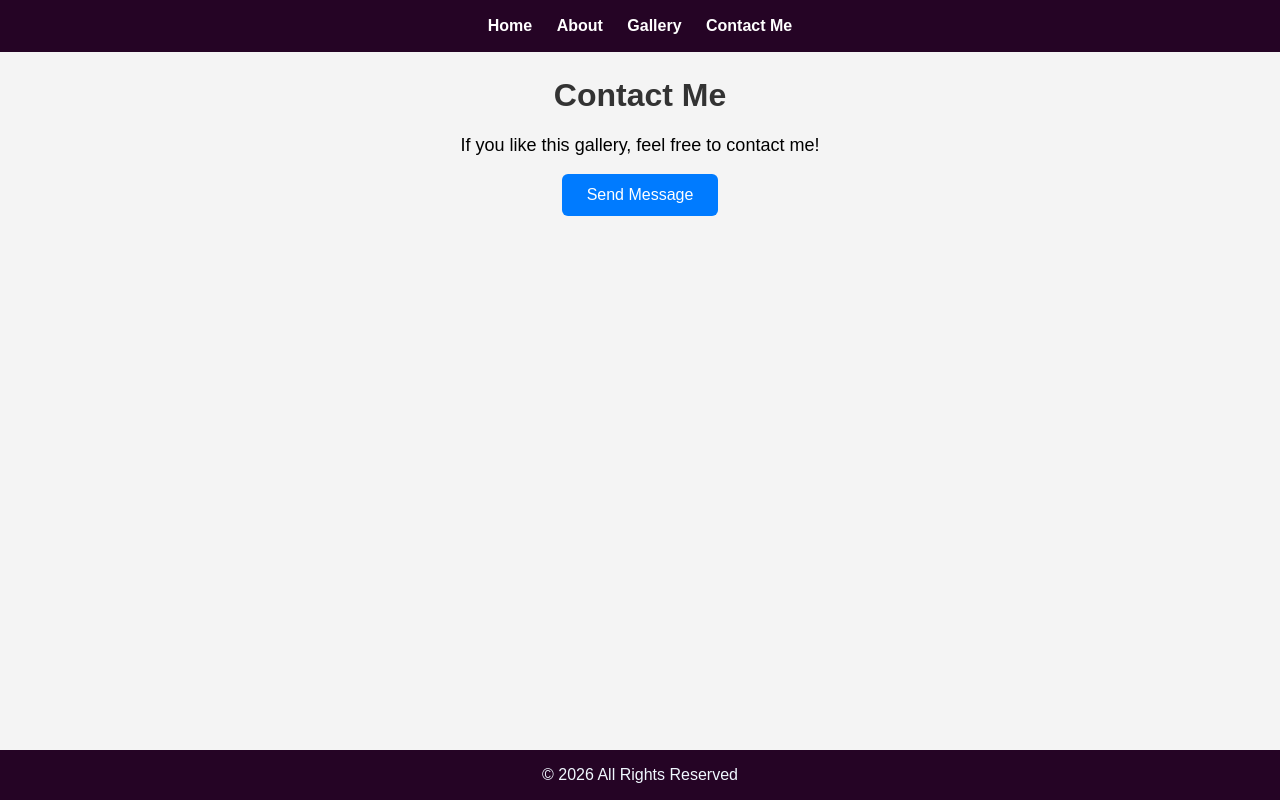
After one commit to vyshnavmr/Django, a Django app: page /contact in a window 1280 px wide. The commit adds this page. Run offline with Django 4.2, Linux system fonts and the light colour scheme.

Commit message:
added 2 pages in navigation links: Gallery and Contacts gallery shows 3 images aligned to center and contacts show a button that pops an alert box when clicked

```diff
--- /dev/null
+++ b/mysite/intro/static/contact.css
@@ -0,0 +1,75 @@
+body{
+    font-family: Arial, sans-serif;
+    margin:0;
+    background-color:#f4f4f4;
+    text-align:center;
+}
+
+nav {
+    background-color: rgb(37, 4, 37);
+    padding: 17px;
+    text-align: center;
+}
+
+nav a {
+    color: white;
+    margin: 10px;
+    text-decoration: none;
+    font-weight: bold;
+}
+
+nav a:hover {
+    color: gold;
+}
+
+h1{
+    color:#333;
+    margin-top:25px;
+}
+
+.gallery{
+    display:flex;
+    justify-content:center;
+    gap:25px;
+    margin-top:30px;
+}
+
+.card{
+    background:white;
+    padding:10px;
+    border-radius:8px;
+    box-shadow:0 0 5px gray;
+}
+
+.gallery img{
+    width:220px;
+    height:150px;
+    border-radius:6px;
+}
+
+#para{
+    font-size:18px;
+}
+
+button{
+    padding:12px 25px;
+    background:#007bff;
+    color:white;
+    border:none;
+    border-radius:6px;
+    font-size:16px;
+    cursor:pointer;
+}
+
+button:hover{
+    background:#0056b3;
+}
+
+footer{
+    background-color: rgb(37, 4, 37);
+    position: fixed;
+    width: 100%;
+    text-align: center;
+    bottom: 0;
+    color: aliceblue;
+}
--- /dev/null
+++ b/mysite/intro/static/contact.js
@@ -0,0 +1,4 @@
+let btn = document.getElementById("contactBtn");
+        btn.onclick = function(){
+            alert("Thank you! I will contact you soon.");
+        }
--- a/mysite/intro/static/home.js
+++ b/mysite/intro/static/home.js
@@ -1,4 +1,4 @@
 
 function showMessage() {
-    alert("Hello! Button was clicked.");
+    alert("Hello! Welcome to my page!");
 }
--- /dev/null
+++ b/mysite/intro/templates/contact.html
@@ -0,0 +1,34 @@
+{% load static %}
+
+<!DOCTYPE html>
+<html>
+<head>
+    <title>Contact</title>
+
+    <link rel="stylesheet" href="{% static 'contact.css' %}">
+
+</head>
+
+<body>
+
+<nav>
+    <a href="/home">Home</a>
+    <a href="/about">About</a>
+    <a href="/gallery">Gallery</a>
+    <a href="/contact">Contact Me</a>
+    </nav>
+
+<h1>Contact Me</h1>
+
+<p id="para">If you like this gallery, feel free to contact me!</p>
+
+<button id="contactBtn">Send Message</button>
+
+<script src="{% static 'contact.js' %}"></script>
+
+    <footer>
+        <p>&copy; 2026 All Rights Reserved</p>
+    </footer>
+
+</body>
+</html>
--- a/mysite/intro/views.py
+++ b/mysite/intro/views.py
@@ -7,3 +7,9 @@ def home(request):
 
 def about(request):
     return render(request, 'about.html')
+
+def gallery(request):
+    return render(request, "gallery.html")
+
+def contact(request):
+    return render(request, "contact.html")
--- a/mysite/mysite/urls.py
+++ b/mysite/mysite/urls.py
@@ -21,5 +21,7 @@ from intro import views
 urlpatterns = [
     path('admin/', admin.site.urls),
     path('home', views.home),
-    path('about', views.about, name='about'),
+    path('about', views.about),
+    path('gallery', views.gallery),
+    path('contact', views.contact),
 ]
```
Also changed, not shown: mysite/intro/static/style.css (+16 -16 lines), mysite/intro/templates/about.html (+8 -1 lines), mysite/intro/templates/gallery.html (added, +47 -0 lines), mysite/intro/templates/homepage.html (+4 -4 lines), mysite/intro/static/gallery/img2.jpg (added), 2 other files.
